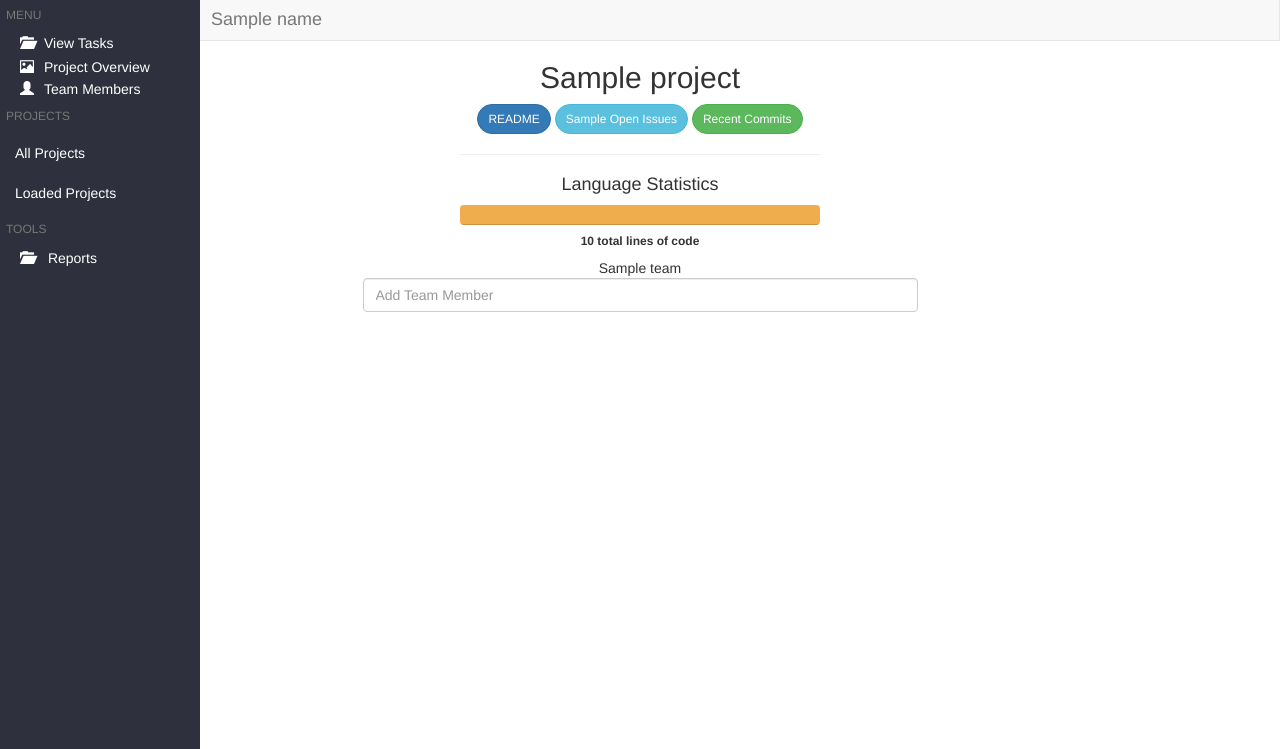
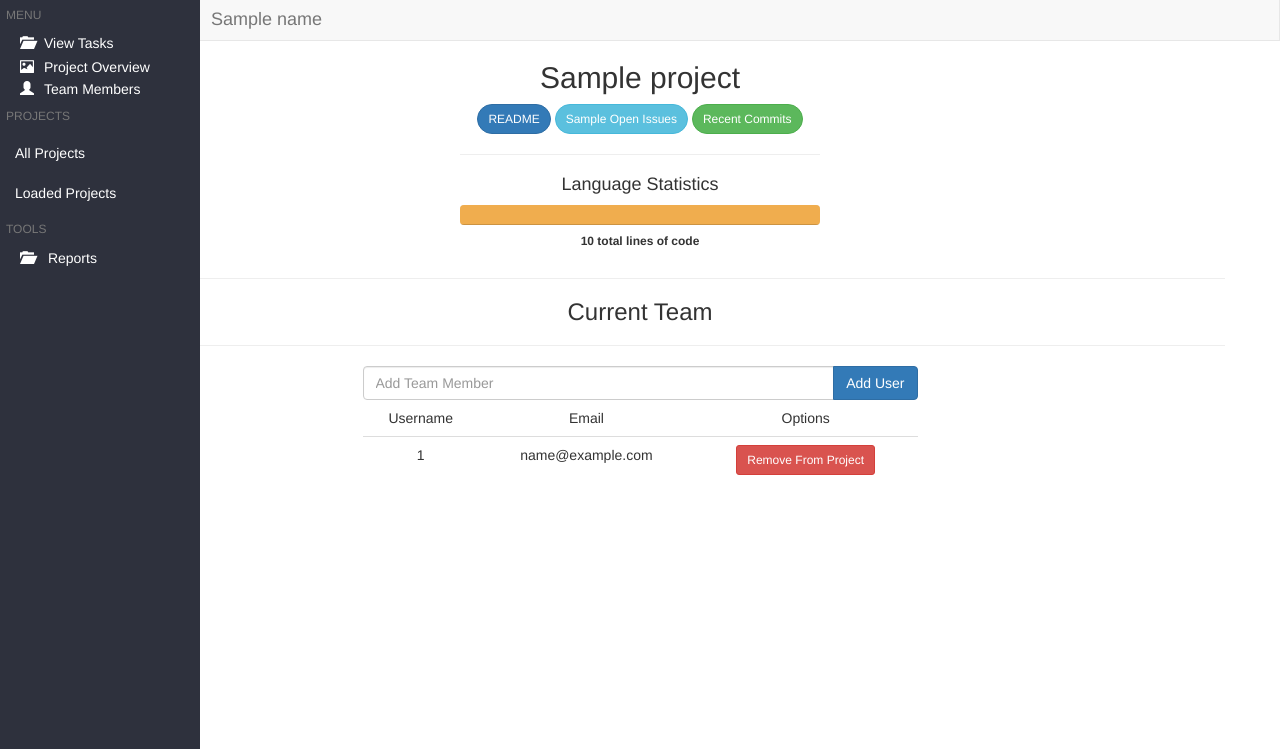
Before and after one commit to c1phr/cs399_final, a Python web app: template app/templates/project_dashboard.html in a window 1280 px wide. Shown: the part 51-800 px from the top of the page. Run offline with Jinja, Linux system fonts and the light colour scheme; the template is opened without the code that fills it: most values are stand-ins (such as "Sample title", 1, 10 or a date in 2020); some libraries are stand-ins or nearby versions.

Commit message:
Add/Remove Team Members
Ability to add and remove team members is now functional.

```diff
--- a/app/templates/project_dashboard.html
+++ b/app/templates/project_dashboard.html
@@ -32,16 +32,44 @@ td{
             {%endfor%}
         </div>
         <h6 style="font-weight:bold;">{{total}} total lines of code</h6>
-        {{team}}
     </div>
 </div>
 
 <div class="row">
+    <hr/>
+    <h3 class="text-center">Current Team</h3>
+    <hr/>
+    <div class="col-xs-6 col-xs-offset-3">
+        <div class="input-group">
+            <input class="form-control" id="member-name" data-project-id = "{{project_data.project_id}}" type="text" placeholder="Add Team Member"  />
+            <span class="input-group-btn">
+                <button class="btn-primary btn addUser">Add User</button>
+            </span>
+        </div>
 
-    <div class="col-xs-6 col-xs-offset-3">
-        <input class="form-control" type="text" placeholder="Add Team Member" />
+        <div class="table-responsive text-center">
+            <table class="table table-hover text-center">
+                <thead class="">
+                    <tr>
+                        <td>Username</td>
+                        <td>Email</td>
+                        <td>Options</td>
+                    </tr>
+                </thead>
+                <tbody>
+                    {%for member in team%}
+
+                        <tr data-project-id = "{{project_data.project_id}}" data-user="{{member.user_id}}">
+                            <td>{{member.user_id}}</td>
+                            <td>{{member.email}}</td>
+                            <td><button class="btn-danger btn btn-sm removeUser">Remove From Project</button></td>
+                        </tr>
+
+                    {%endfor%}
+                </tbody>
+            </table>
+        </div>
     </div>
-
 </div>
 
 
@@ -92,4 +120,12 @@ td{
 {%endblock%}
 {%block JS%}
  $('[data-toggle="tooltip"]').tooltip()
+
+$('.addUser').click(function(){
+    $.post("/ManageTeam",{project_id: $('#member-name').attr('data-project-id'), username: $('#member-name').val(), method: "put"});
+})
+$('.removeUser').click(function(){
+    $.post("/ManageTeam",{project_id: $(this).closest('tr').attr('data-project-id'), username: $(this).closest('tr').attr('data-user'), method: "delete"}).done(function(msg){console.log(msg)});
+})
+
 {%endblock%}
```
